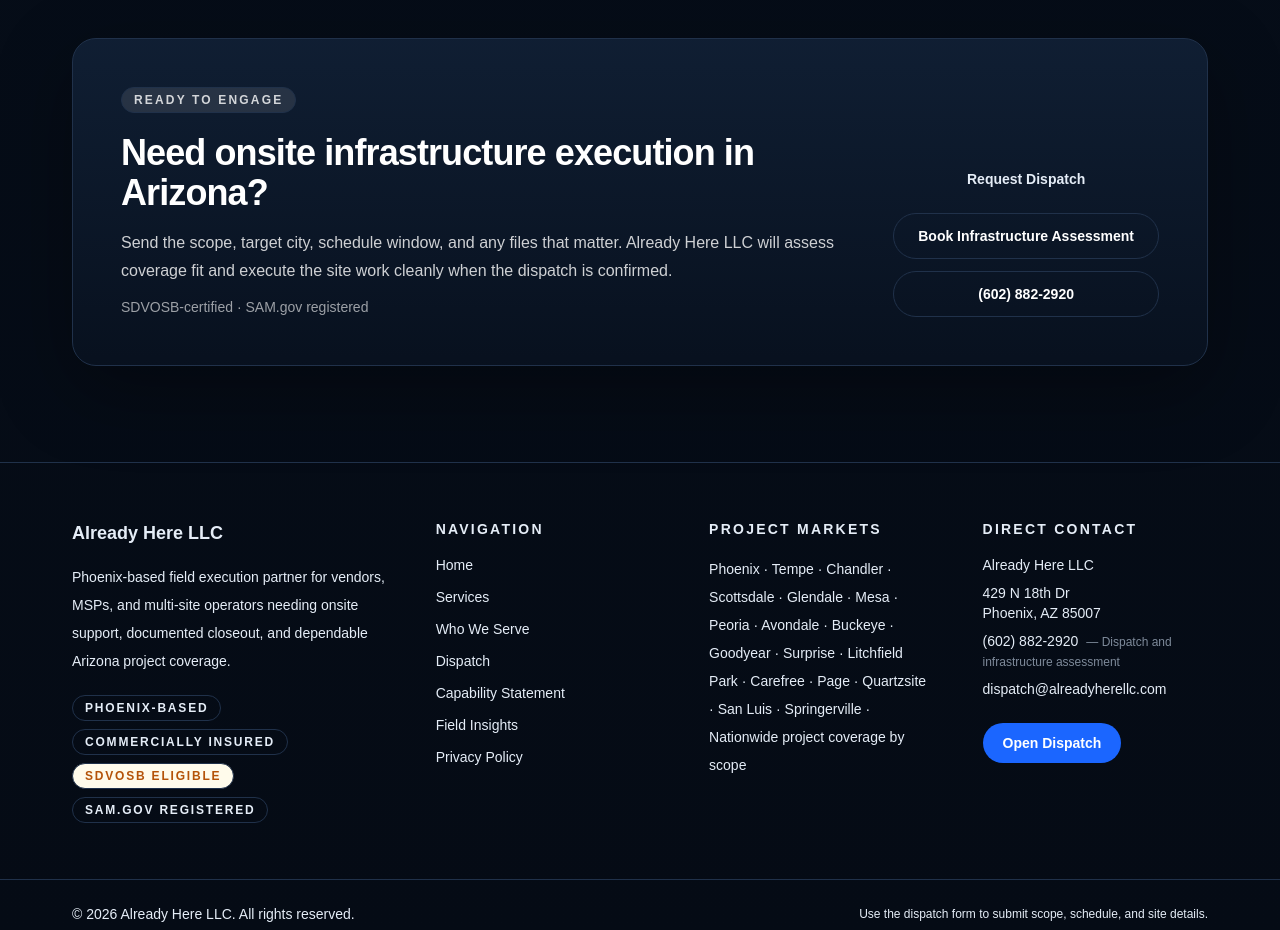
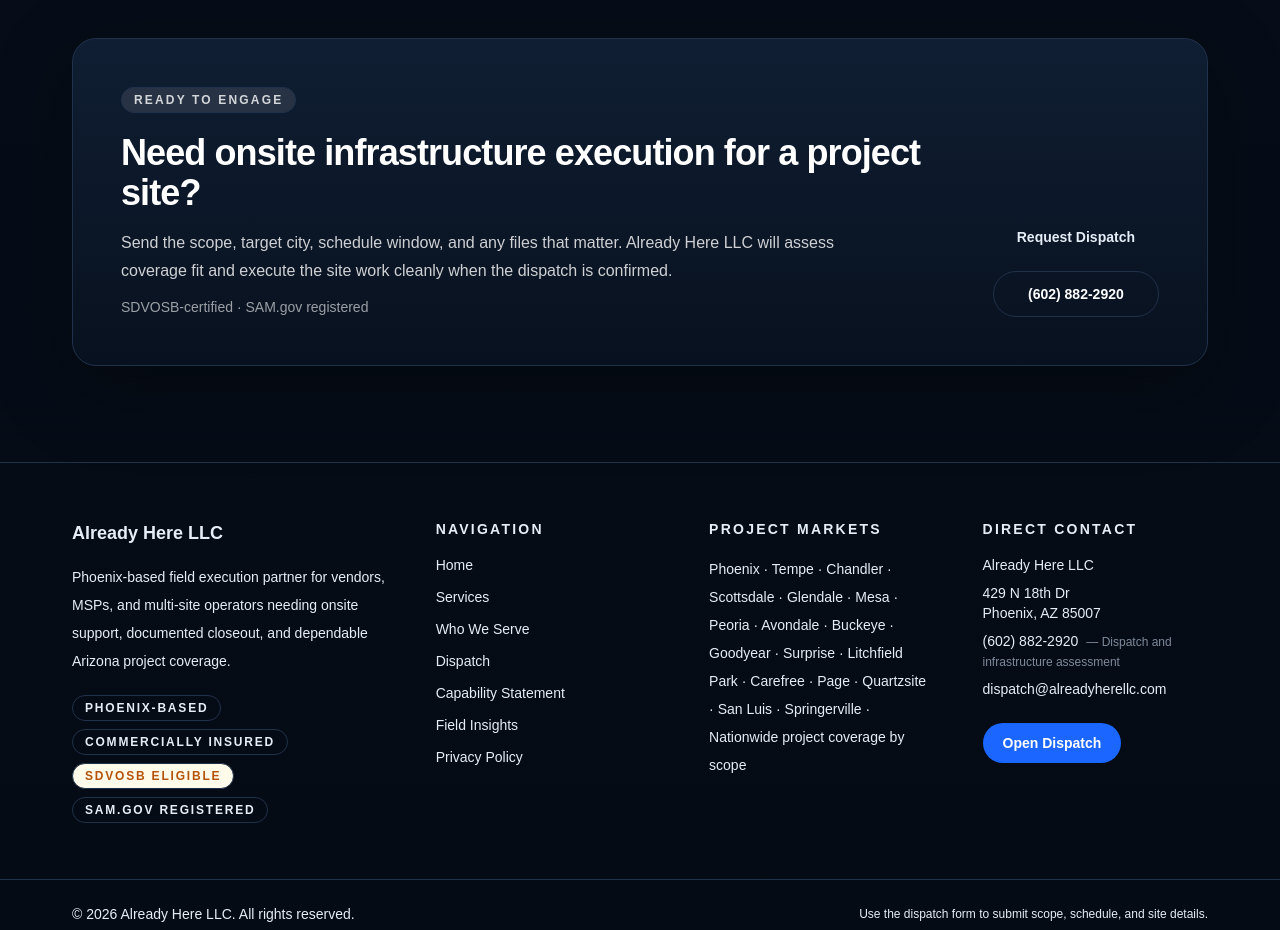
Before and after one commit to quantam101/already-here-llc, a Next.js app: page / in a window 1280 px wide. Shown: the part 5660-6590 px from the top of the page. Built offline with nearby package versions, Linux system fonts and the light colour scheme; no server answers.

Commit message:
Complete homepage audit fixes for metadata and final CTA

```diff
--- a/app/page.tsx
+++ b/app/page.tsx
@@ -7,7 +7,7 @@ import { audience, buyerReasons, documentedWorkTypes, environments, markets, ser
 export const metadata: Metadata = {
   alternates: { canonical: '/' },
   openGraph: {
-    title: 'Already Here LLC | Arizona Onsite Infrastructure Execution',
+    title: 'Already Here LLC | Onsite Infrastructure Execution & Technical Field Operations',
     description: siteConfig.description,
     url: '/',
     siteName: siteConfig.name,
@@ -15,7 +15,7 @@ export const metadata: Metadata = {
   },
   twitter: {
     card: 'summary_large_image',
-    title: 'Already Here LLC | Arizona Onsite Infrastructure Execution',
+    title: 'Already Here LLC | Onsite Infrastructure Execution & Technical Field Operations',
     description: siteConfig.description
   }
 };
@@ -205,7 +205,7 @@ export default function HomePage() {
                 Ready to engage
               </span>
               <h2 className="mt-5 text-3xl font-semibold tracking-tight sm:text-4xl">
-                Need onsite infrastructure execution in Arizona?
+                Need onsite infrastructure execution for a project site?
               </h2>
               <p className="mt-4 max-w-3xl text-base leading-7 text-white/80">
                 Send the scope, target city, schedule window, and any files that matter. Already Here LLC will assess coverage fit and execute the site work cleanly when the dispatch is confirmed.
@@ -218,9 +218,6 @@ export default function HomePage() {
               <Link href="/dispatch" className="link-ring inline-flex items-center justify-center rounded-full bg-white px-6 py-3 text-sm font-semibold text-navy transition hover:bg-slate-100">
                 Request Dispatch
               </Link>
-              <Link href="/dispatch" className="link-ring inline-flex items-center justify-center rounded-full border border-white/20 px-6 py-3 text-sm font-semibold text-white transition hover:bg-white/10">
-                Book Infrastructure Assessment
-              </Link>
               <a href={siteConfig.phoneHref} className="link-ring inline-flex items-center justify-center rounded-full border border-white/20 px-6 py-3 text-sm font-semibold text-white transition hover:bg-white/10">
                 {siteConfig.phoneDisplay}
               </a>
```
